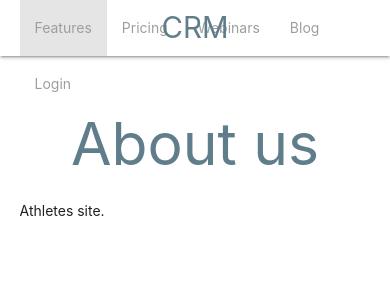
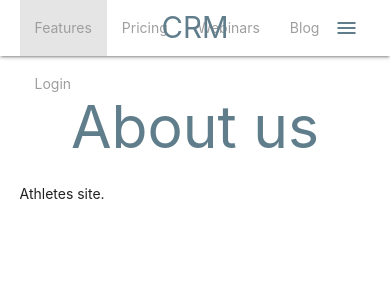
Before and after one commit to mikekeda/athletes, a Django app: page / in a window 390 px wide. Shown: the top 300 px of the page. Run offline with Django 3.2, Linux system fonts and the light colour scheme; some libraries are stand-ins or nearby versions.

Commit message:
Added mobile menu.

```diff
--- a/static/js/main.js
+++ b/static/js/main.js
@@ -1,4 +1,6 @@
 $(document).ready( function () {
+    $(".button-collapse").sideNav();
+
     $('#athletes-table').DataTable({
         ajax: {
             url: '/api/athletes',
--- a/templates/base.html
+++ b/templates/base.html
@@ -29,39 +29,26 @@
     <meta name="msapplication-TileColor" content="#ffffff">
     <meta name="msapplication-TileImage" content="{% static 'img/ms-icon-144x144.png' %}">
     <meta name="theme-color" content="#ffffff">
+
+    <meta name="robots" content="noindex,nofollow" /><!-- TODO[Mike]: Remove for production -->
   </head>
 
   <body>
+    <div class="navbar-fixed" style="z-index: 998;">
       <nav class="white" role="navigation">
-        <div class="nav-wrapper container"><a id="logo-container" href="{% url 'core:crm' %}" class="brand-logo blue-grey-text">CRM</a>
-        <ul class="right">
-          <li class="{% if request.path == '/' %}active{% endif %}">
-            <a href="{% url 'core:home' %}" class="grey-text">Features</a>
-          </li>
-          <li>
-            <a href="#" class="grey-text">Pricing</a>
-          </li>
-          <li>
-            <a href="#" class="grey-text">Webinars</a>
-          </li>
-          <li>
-            <a href="#" class="grey-text">Blog</a>
-          </li>
-          {% if user.is_authenticated %}
-          <li>
-            <a href="#" class="grey-text">{{ user.username }}</a>
-          </li>
-          <li class="{% if request.path == '/logout' %}active{% endif %}">
-            <a href="{% url 'core:logout' %}" class="grey-text">Logout</a>
-          </li>
-          {% else %}
-          <li class="{% if request.path == '/login' %}active{% endif %}">
-            <a href="{% url 'core:login' %}" class="grey-text">Login</a>
-          </li>
-          {% endif %}
-        </ul>
-      </div>
-    </nav>
+        <div class="nav-wrapper container">
+          <a id="logo-container" href="{% url 'core:crm' %}" class="brand-logo blue-grey-text">CRM</a>
+          <ul class="right hide-on-med-and-down">
+            {% include "menu.html" %}
+          </ul>
+
+          <ul id="nav-mobile" class="side-nav">
+            {% include "menu.html" %}
+          </ul>
+          <a href="#" data-activates="nav-mobile" class="button-collapse blue-grey-text"><i class="material-icons">menu</i></a>
+        </div>
+      </nav>
+    </div>
 
     {% block content %}{% endblock content %}
 
--- /dev/null
+++ b/templates/menu.html
@@ -0,0 +1,24 @@
+<li class="{% if request.path == '/' %}active{% endif %}">
+  <a href="{% url 'core:home' %}" class="grey-text">Features</a>
+</li>
+<li>
+  <a href="#" class="grey-text">Pricing</a>
+</li>
+<li>
+  <a href="#" class="grey-text">Webinars</a>
+</li>
+<li>
+  <a href="#" class="grey-text">Blog</a>
+</li>
+{% if user.is_authenticated %}
+<li>
+  <a href="#" class="grey-text">{{ user.username }}</a>
+</li>
+<li class="{% if request.path == '/logout' %}active{% endif %}">
+  <a href="{% url 'core:logout' %}" class="grey-text">Logout</a>
+</li>
+{% else %}
+<li class="{% if request.path == '/login' %}active{% endif %}">
+  <a href="{% url 'core:login' %}" class="grey-text">Login</a>
+</li>
+{% endif %}
--- /dev/null
+++ b/templates/robots.txt
@@ -0,0 +1,2 @@
+User-agent: *
+Disallow: /admin/
```
